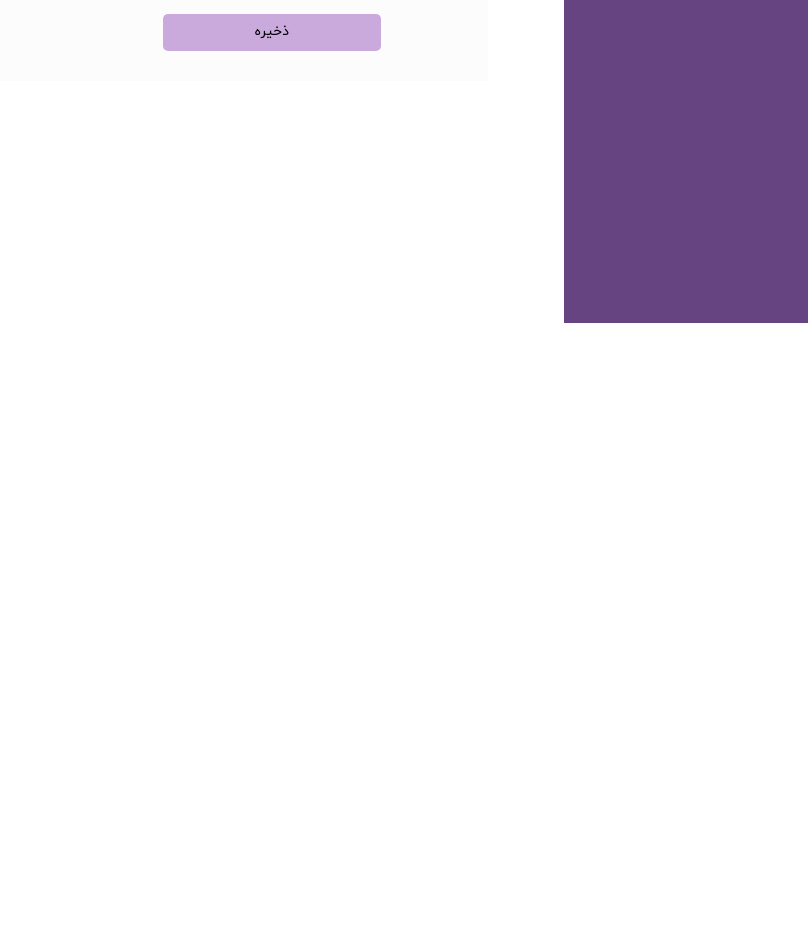
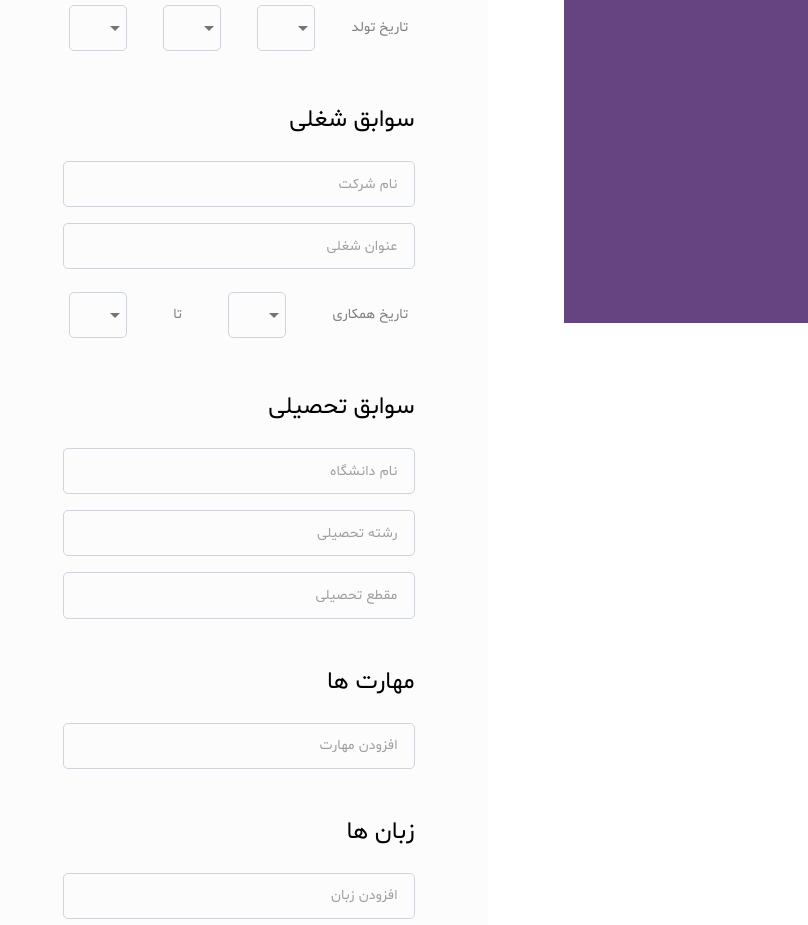
Before and after one commit to sajjadghasemi/job-search, a React (Create React App) app: page /user/cv in a window 1280 px wide. Shown: the part 627-1552 px from the top of the page, without its empty margins (472-1280 px from the left). Before the commit the page ends 950 px from the top, so only its background shows below. Built offline with nearby package versions, Linux system fonts and the light colour scheme.

Commit message:
some bug fixed

```diff
--- a/src/components/job-seeker-dashbord/pages/Cv.tsx
+++ b/src/components/job-seeker-dashbord/pages/Cv.tsx
@@ -1,4 +1,4 @@
-// import styled from "@emotion/styled";
+import * as React from "react";
 import { styled } from "@mui/material/styles";
 import { Box, Button, InputBase, Typography } from "@mui/material";
 import IconButton from "@mui/material/IconButton";
@@ -8,6 +8,7 @@ import Avatar from "@mui/material/Avatar";
 import LinearProgress, {
     linearProgressClasses,
 } from "@mui/material/LinearProgress";
+import NativeSelect from "@mui/material/NativeSelect";
 
 const BootstrapInput = styled(InputBase)(() => ({
     "& .MuiInputBase-input": {
@@ -15,8 +16,8 @@ const BootstrapInput = styled(InputBase)(() => ({
         position: "relative",
         border: "1px solid #ced4da",
         fontSize: 14,
-        width: "auto",
-        padding: "14px 18px",
+        width: "100%",
+        padding: "12px 16px",
         fontFamily: ["shabnam"].join(","),
     },
 }));
@@ -35,6 +36,11 @@ const BorderLinearProgress = styled(LinearProgress)(({ theme }) => ({
 }));
 
 const Cv = () => {
+    const [age, setAge] = React.useState("");
+    const handleChange = (event: { target: { value: string } }) => {
+        setAge(event.target.value);
+    };
+
     return (
         <Box
             sx={{
@@ -60,10 +66,21 @@ const Cv = () => {
                     sx={{
                         display: "flex",
                         flexDirection: "column",
-                        gap: 2,
+                        gap: 3,
                         marginTop: "2rem",
+                        width: "22rem",
                     }}
                 >
+                    <Box
+                        sx={{
+                            display: "flex",
+                            alignItems: "center",
+                            justifyContent: "space-between",
+                        }}
+                    >
+                        <Typography variant="h5" sx={{ fontFamily: "shabnam" }}>
+                            مشخصات فردی
+                        </Typography>
                         <Badge
                             sx={{ width: "5rem", height: "5rem" }}
                             overlap="circular"
@@ -77,7 +94,11 @@ const Cv = () => {
                                     aria-label="upload picture"
                                     component="label"
                                 >
-                                <input hidden accept="image/*" type="file" />
+                                    <input
+                                        hidden
+                                        accept="image/*"
+                                        type="file"
+                                    />
                                     <AddCircleIcon
                                         sx={{
                                             color: "#664887",
@@ -93,13 +114,188 @@ const Cv = () => {
                                 src=""
                             />
                         </Badge>
-
+                    </Box>
+                    <Box
+                        sx={{
+                            display: "flex",
+                            flexDirection: "column",
+                            gap: 2,
+                        }}
+                    >
                         <BootstrapInput placeholder="نام" type="text" />
-                    <BootstrapInput placeholder="نام خانوادگی" type="text" />
+                        <BootstrapInput
+                            placeholder="نام خانوادگی"
+                            type="text"
+                        />
                         <BootstrapInput placeholder="شهر" type="text" />
                         <BootstrapInput placeholder="آدرس" type="text" />
                         <BootstrapInput placeholder="شماره تماس" type="text" />
                         <BootstrapInput placeholder="ایمیل" type="email" />
+                        <Box
+                            sx={{
+                                display: "flex",
+                                gap: 2,
+                                alignItems: "center",
+                                justifyContent: "space-between",
+                                padding: ".4rem",
+                            }}
+                        >
+                            <Typography
+                                variant="subtitle2"
+                                sx={{ fontFamily: "shabnam", color: "gray" }}
+                            >
+                                تاریخ تولد
+                            </Typography>
+                            <NativeSelect
+                                id="demo-customized-select-native"
+                                value={age}
+                                onChange={handleChange}
+                                input={<BootstrapInput />}
+                                sx={{ fontFamily: "shabnam" }}
+                            >
+                                <option aria-label="None" value="" />
+                                <option value={1}>1</option>
+                                <option value={20}>2</option>
+                                <option value={30}>3</option>
+                            </NativeSelect>
+                            <NativeSelect
+                                id="demo-customized-select-native"
+                                value={age}
+                                onChange={handleChange}
+                                input={<BootstrapInput />}
+                                sx={{ fontFamily: "shabnam" }}
+                            >
+                                <option aria-label="None" value="" />
+                                <option value={1}>1</option>
+                                <option value={20}>2</option>
+                                <option value={30}>3</option>
+                            </NativeSelect>
+                            <NativeSelect
+                                id="demo-customized-select-native"
+                                value={age}
+                                onChange={handleChange}
+                                input={<BootstrapInput />}
+                                sx={{ fontFamily: "shabnam" }}
+                            >
+                                <option aria-label="None" value="" />
+                                <option value={1}>1</option>
+                                <option value={20}>2</option>
+                                <option value={30}>3</option>
+                            </NativeSelect>
+                        </Box>
+                    </Box>
+                    <Typography
+                        variant="h5"
+                        sx={{ fontFamily: "shabnam", marginTop: "1.5rem" }}
+                    >
+                        سوابق شغلی
+                    </Typography>
+                    <Box
+                        sx={{
+                            display: "flex",
+                            flexDirection: "column",
+                            gap: 2,
+                        }}
+                    >
+                        <BootstrapInput placeholder="نام شرکت" type="text" />
+                        <BootstrapInput placeholder="عنوان شغلی" type="text" />
+                        <Box
+                            sx={{
+                                display: "flex",
+                                gap: 2,
+                                alignItems: "center",
+                                justifyContent: "space-between",
+                                padding: ".4rem",
+                            }}
+                        >
+                            <Typography
+                                variant="subtitle2"
+                                sx={{ fontFamily: "shabnam", color: "gray" }}
+                            >
+                                تاریخ همکاری
+                            </Typography>
+                            <NativeSelect
+                                id="demo-customized-select-native"
+                                value={age}
+                                onChange={handleChange}
+                                input={<BootstrapInput />}
+                                sx={{ fontFamily: "shabnam" }}
+                            >
+                                <option aria-label="None" value="" />
+                                <option value={1}>1</option>
+                                <option value={20}>2</option>
+                                <option value={30}>3</option>
+                            </NativeSelect>
+                            <Typography
+                                variant="subtitle2"
+                                sx={{ fontFamily: "shabnam", color: "gray" }}
+                            >
+                                تا
+                            </Typography>
+                            <NativeSelect
+                                id="demo-customized-select-native"
+                                value={age}
+                                onChange={handleChange}
+                                input={<BootstrapInput />}
+                                sx={{ fontFamily: "shabnam" }}
+                            >
+                                <option aria-label="None" value="" />
+                                <option value={1}>1</option>
+                                <option value={20}>2</option>
+                                <option value={30}>3</option>
+                            </NativeSelect>
+                        </Box>
+                    </Box>
+                    <Typography
+                        variant="h5"
+                        sx={{ fontFamily: "shabnam", marginTop: "1.5rem" }}
+                    >
+                        سوابق تحصیلی
+                    </Typography>
+                    <Box
+                        sx={{
+                            display: "flex",
+                            flexDirection: "column",
+                            gap: 2,
+                        }}
+                    >
+                        <BootstrapInput placeholder="نام دانشگاه" type="text" />
+                        <BootstrapInput placeholder="رشته تحصیلی" type="text" />
+                        <BootstrapInput placeholder="مقطع تحصیلی" type="text" />
+                    </Box>
+                    <Typography
+                        variant="h5"
+                        sx={{ fontFamily: "shabnam", marginTop: "1.5rem" }}
+                    >
+                        مهارت ها
+                    </Typography>
+                    <Box
+                        sx={{
+                            display: "flex",
+                            flexDirection: "column",
+                            gap: 2,
+                        }}
+                    >
+                        <BootstrapInput
+                            placeholder="افزودن مهارت"
+                            type="text"
+                        />
+                    </Box>
+                    <Typography
+                        variant="h5"
+                        sx={{ fontFamily: "shabnam", marginTop: "1.5rem" }}
+                    >
+                        زبان ها
+                    </Typography>
+                    <Box
+                        sx={{
+                            display: "flex",
+                            flexDirection: "column",
+                            gap: 2,
+                        }}
+                    >
+                        <BootstrapInput placeholder="افزودن زبان" type="text" />
+                    </Box>
                     <Button
                         sx={{
                             fontFamily: "shabnam",
@@ -149,7 +345,7 @@ const Cv = () => {
                                 variant="subtitle2"
                                 sx={{ fontFamily: "shabnam" }}
                             >
-                                ضعیف
+                                حرفه ای
                             </Typography>
                             <Typography
                                 variant="subtitle2"
@@ -161,7 +357,7 @@ const Cv = () => {
                                 variant="subtitle2"
                                 sx={{ fontFamily: "shabnam" }}
                             >
-                                حرفه ای
+                                ضعیف
                             </Typography>
                         </Box>
                         <Box
@@ -205,7 +401,7 @@ const Cv = () => {
                                 }}
                                 type="submit"
                             >
-                                نمایش رزومه
+                                دانلود رزومه
                             </Button>
                         </Box>
                     </Box>
--- a/src/components/ui/layouts/Footer.tsx
+++ b/src/components/ui/layouts/Footer.tsx
@@ -1,4 +1,4 @@
-import footerImg from '../../../assets/uiImagres/namadEtemad.svg';
+import footerImg from '../../../assets/uiImages/namadEtemad.svg';
 import { Box, Typography } from '@mui/material';
 import InstagramIcon from '@mui/icons-material/Instagram';
 import FacebookOutlinedIcon from '@mui/icons-material/FacebookOutlined';
--- a/src/components/ui/pages/JobAds.tsx
+++ b/src/components/ui/pages/JobAds.tsx
@@ -5,11 +5,10 @@ import {
   MenuItem,
   Avatar,
   Button,
-  Divider,
 } from '@mui/material';
 import Select from '@mui/material/Select';
 import FilterAltIcon from '@mui/icons-material/FilterAlt';
-import image from '../../../assets/uiImagres/JobAd.svg';
+import image from '../../../assets/uiImages/JobAd.svg';
 const JobAds = () => {
   return (
     <Container>
```
Lines whose indentation alone changed are shown as unchanged.
